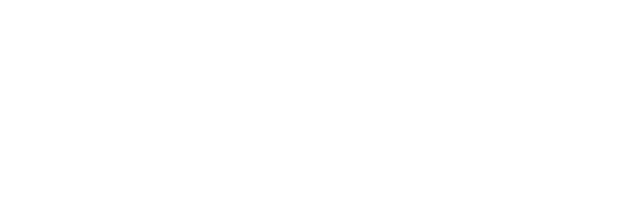
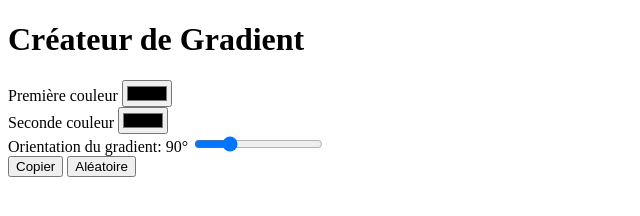
Before and after one commit to cedric-renais/6.-CouleursJS, a plain HTML site: page index.html in a window 1280 px wide. Shown: the whole page, without its empty margins (0-640 px from the left). Drawn offline with Linux system fonts and the light colour scheme.

Commit message:
🏗️ Ajout structure HTML 🧑‍💻 Méthodologie BEM (Block, Element, Modifier) ♿️ Prise en compte des lecteurs d'écran avec les ARIA

```diff
--- a/index.html
+++ b/index.html
@@ -8,6 +8,66 @@
     <title>Linear Gradient Creator</title>
   </head>
   <body>
+    <header>
+      <h1>Créateur de <span>Gradient</span></h1>
+    </header>
+    <main>
+      <div class="gradient-creator">
+        <div class="gradient-creator__input-group">
+          <label for="color-1">Première couleur</label>
+          <input
+            type="color"
+            id="color-1"
+            class="gradient-creator__color-input"
+            aria-label="Choisissez la première couleur du gradient"
+          />
+        </div>
+        <div class="gradient-creator__input-group">
+          <label for="color-2">Seconde couleur</label>
+          <input
+            type="color"
+            id="color-2"
+            class="gradient-creator__color-input"
+            aria-label="Choisissez la seconde couleur du gradient"
+          />
+        </div>
+        <div class="gradient-creator__orientation-group">
+          <label for="orientation">Orientation du gradient:</label>
+          <span
+            id="orientation-desc"
+            class="gradient-creator__orientation-value"
+            >90°</span
+          >
+          <input
+            type="range"
+            id="orientation"
+            min="0"
+            max="360"
+            value="90"
+            class="gradient-creator__orientation-slider"
+            aria-describedby="orientation-desc"
+            aria-label="Réglez l'orientation du gradient"
+            aria-live="polite"
+          />
+        </div>
+      </div>
+      <div class="gradient-creator__button-group">
+        <button
+          class="gradient-creator__button--copy"
+          type="button"
+          aria-label="Copier le gradient"
+        >
+          Copier
+        </button>
+        <button
+          class="gradient-creator__button--random"
+          type="button"
+          aria-label="Générer un gradient aléatoire"
+        >
+          Aléatoire
+        </button>
+      </div>
+    </main>
     <script src="script.js"></script>
   </body>
 </html>
```
